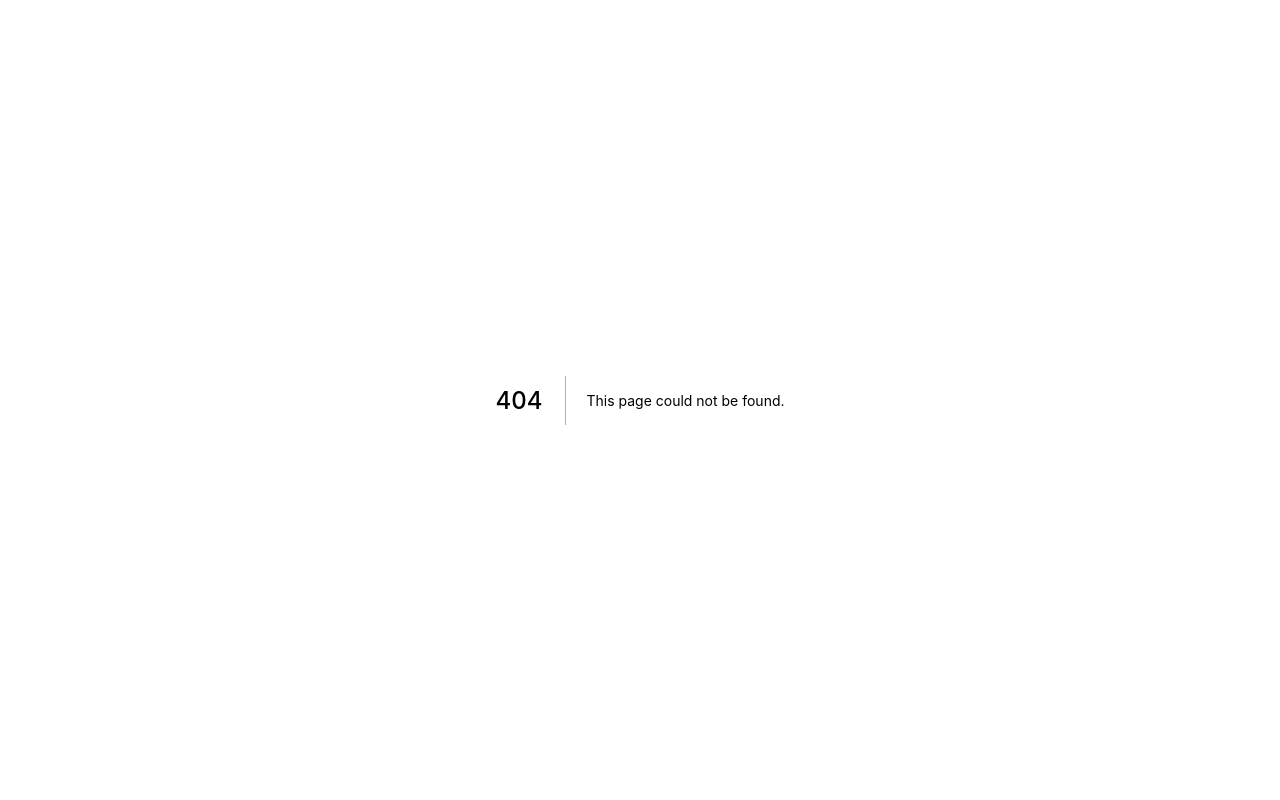
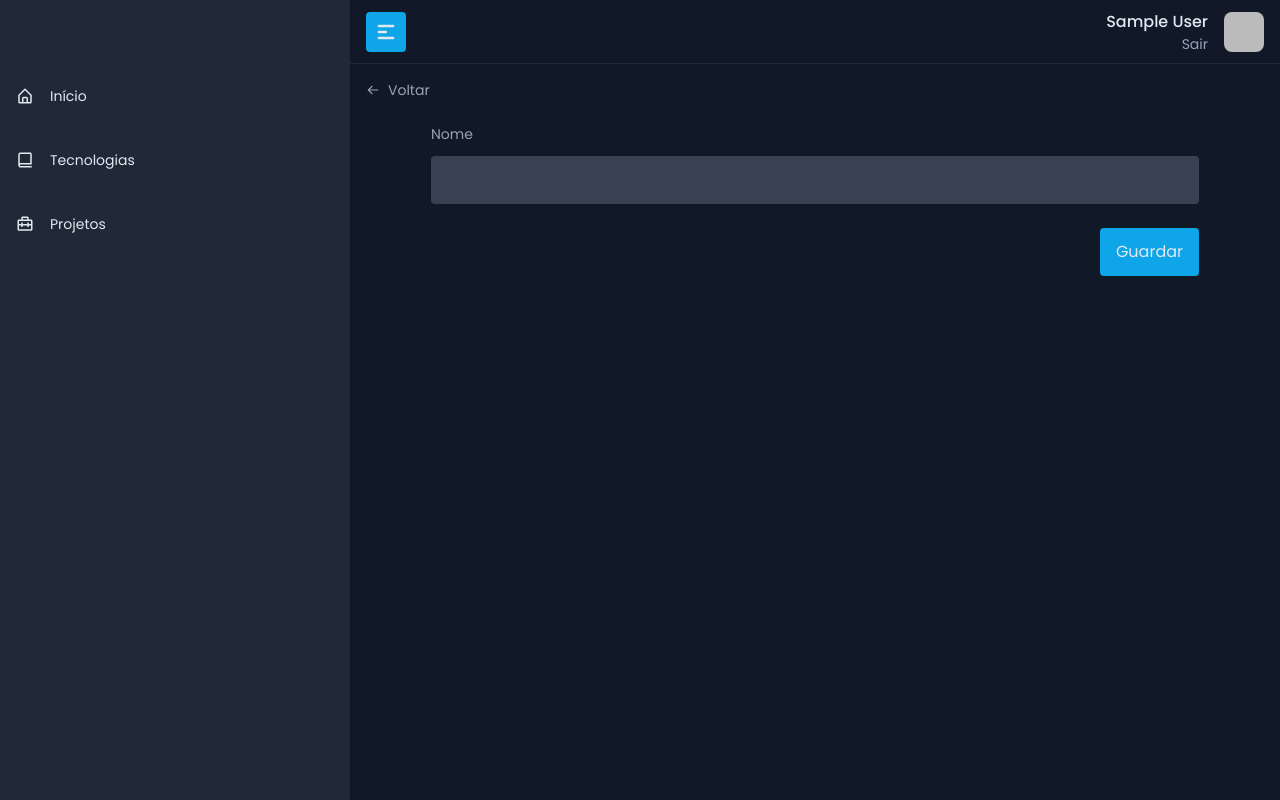
Before and after one commit to luizsp7m/instaject, a Next.js app: page /technologies/create in a window 1280 px wide. Before the commit this address had no page. Built offline with nearby package versions, Linux system fonts and the light colour scheme; no server answers; sample sign-in values are in the browser's storage.

Commit message:
Integração com o Firebase

```diff
--- a/package.json
+++ b/package.json
@@ -7,10 +7,12 @@
   },
   "dependencies": {
     "axios": "^0.27.2",
+    "firebase": "^9.8.2",
     "next": "latest",
     "next-auth": "^4.3.4",
     "react": "^17.0.2",
     "react-dom": "^17.0.2",
+    "react-hook-form": "^7.31.3",
     "react-icons": "^4.3.1"
   },
   "devDependencies": {
--- /dev/null
+++ b/src/components/Row.tsx
@@ -0,0 +1,17 @@
+import { AiOutlinePlus } from "react-icons/ai";
+
+export function Row() {
+  return (
+    <div className="flex justify-between items-center">
+      <h1 className="font-medium">Projetos</h1>
+
+      <div className="flex items-center gap-6">
+        <span className="text-sm text-slate-400">12 registros</span>
+        <button className="bg-sky-500 rounded h-12 px-4 flex items-center justify-center gap-2 focus:outline-none hover:bg-sky-400 transition-colors duration-200 focus:outline-none focus:ring-2 focus:ring-offset-2 focus:ring-offset-gray-800 focus:ring-sky-400 hover:bg-sky-400">
+          <AiOutlinePlus size={18} />
+          <span className="text-sm font-medium">Adicionar</span>
+        </button>
+      </div>
+    </div>
+  );
+}
--- /dev/null
+++ b/src/components/Table/TableItem.tsx
@@ -0,0 +1,19 @@
+export function TableItem() {
+  return (
+    <div className="flex items-center gap-8 px-6 py-3 border-b border-gray-800 hover:bg-gray-800 hover:cursor-pointer transition-colors duration-100">
+      <input
+        type="checkbox"
+      />
+
+      <img
+        className="h-10 w-10 object-cover rounded-full"
+        src="https://www.datocms-assets.com/63026/1651245604-mediafy-mobile.png"
+        alt=""
+      />
+
+      <span className="flex-1">TailwindCSS</span>
+
+      <time>01/06/2022</time>
+    </div>
+  );
+}
--- /dev/null
+++ b/src/components/Table/index.tsx
@@ -0,0 +1,11 @@
+import { TableItem } from "./TableItem";
+
+export function Table() {
+  return (
+    <div className="overflow-x-auto border border-gray-800 rounded-md text-sm text-gray-400">
+      {Array.from(Array(10), index => (
+        <TableItem key={index} />
+      ))}
+    </div>
+  );
+}
--- /dev/null
+++ b/src/lib/firebase.ts
@@ -0,0 +1,16 @@
+import { initializeApp } from "firebase/app";
+import { getFirestore } from "firebase/firestore";
+
+const firebaseConfig = {
+  apiKey: process.env.NEXT_PUBLIC_API_KEY,
+  authDomain: process.env.NEXT_PUBLIC_AUTH_DOMAIN,
+  projectId: process.env.NEXT_PUBLIC_PROJECT_ID,
+  storageBucket: process.env.NEXT_PUBLIC_STORAGE_BUCKET,
+  messagingSenderId: process.env.NEXT_PUBLIC_MESSAGING_SENDER_ID,
+  appId: process.env.NEXT_PUBLIC_APP_ID,
+};
+
+const app = initializeApp(firebaseConfig);
+const database = getFirestore(app);
+
+export { database };
--- a/src/pages/projects.tsx
+++ /dev/null
@@ -1,40 +0,0 @@
-import { GetServerSideProps } from "next";
-import { getSession } from "next-auth/react"
-import { Layout } from "../components/Layout";
-import { AiOutlinePlus } from "react-icons/ai";
-
-export default function Projects() {
-  return (
-    <Layout title="Projetos">
-      <div className="flex justify-between items-center">
-        <h1 className="font-medium">Projetos</h1>
-
-        <div className="flex items-center gap-6">
-          <span className="text-sm text-slate-400">12 registros</span>
-          <button className="bg-sky-500 rounded h-12 px-4 flex items-center justify-center gap-2 focus:outline-none hover:bg-sky-400 transition-colors duration-200 focus:outline-none focus:ring-2 focus:ring-offset-2 focus:ring-offset-gray-800 focus:ring-sky-400 hover:bg-sky-400">
-            <AiOutlinePlus size={18} />
-            <span className="text-sm font-medium">Adicionar</span>
-          </button>
-        </div>
-      </div>
-    </Layout>
-  );
-}
-
-export const getServerSideProps: GetServerSideProps = async (context) => {
-  const session = await getSession(context);
-
-  if (!session) {
-    return {
-      redirect: {
-        destination: "/",
-        permanent: false,
-      },
-    }
-  }
-
-  return {
-    props: {
-    },
-  }
-}
--- /dev/null
+++ b/src/pages/projects/index.tsx
@@ -0,0 +1,30 @@
+import { GetServerSideProps } from "next";
+import { getSession } from "next-auth/react"
+import { Layout } from "../../components/Layout";
+import { Row } from "../../components/Row";
+
+export default function Projects() {
+  return (
+    <Layout title="Projetos">
+      <Row />
+    </Layout>
+  );
+}
+
+export const getServerSideProps: GetServerSideProps = async (context) => {
+  const session = await getSession(context);
+
+  if (!session) {
+    return {
+      redirect: {
+        destination: "/",
+        permanent: false,
+      },
+    }
+  }
+
+  return {
+    props: {
+    },
+  }
+}
--- a/src/pages/technologies.tsx
+++ /dev/null
@@ -1,40 +0,0 @@
-import { GetServerSideProps } from "next";
-import { getSession } from "next-auth/react"
-import { Layout } from "../components/Layout";
-import { AiOutlinePlus } from "react-icons/ai";
-
-export default function Technologies() {
-  return (
-    <Layout title="Tecnologias">
-      <div className="flex justify-between items-center">
-        <h1 className="font-medium">Tecnologias</h1>
-
-        <div className="flex items-center gap-6">
-          <span className="text-sm text-slate-400">12 registros</span>
-          <button className="bg-sky-500 rounded h-12 px-4 flex items-center justify-center gap-2 focus:outline-none hover:bg-sky-400 transition-colors duration-200 focus:outline-none focus:ring-2 focus:ring-offset-2 focus:ring-offset-gray-800 focus:ring-sky-400 hover:bg-sky-400">
-            <AiOutlinePlus size={18} />
-            <span className="text-sm font-medium">Adicionar</span>
-          </button>
-        </div>
-      </div>
-    </Layout>
-  );
-}
-
-export const getServerSideProps: GetServerSideProps = async (context) => {
-  const session = await getSession(context);
-
-  if (!session) {
-    return {
-      redirect: {
-        destination: "/",
-        permanent: false,
-      },
-    }
-  }
-
-  return {
-    props: {
-    },
-  }
-}
--- /dev/null
+++ b/src/pages/technologies/create.tsx
@@ -0,0 +1,85 @@
+import { GetServerSideProps } from "next";
+import { getSession, useSession } from "next-auth/react"
+import { Layout } from "../../components/Layout";
+import { BiArrowBack } from "react-icons/bi";
+import { useForm, SubmitHandler } from "react-hook-form";
+import { addDoc, collection } from "firebase/firestore";
+import { database } from "../../lib/firebase";
+
+import Link from "next/link";
+import Router, { useRouter } from "next/router";
+
+type Inputs = {
+  name: string;
+};
+
+export default function Create() {
+  const { data: session } = useSession();
+  const { register, handleSubmit, formState: { errors, isSubmitting } } = useForm<Inputs>();
+
+  const Router = useRouter();
+
+  const createTechnology: SubmitHandler<Inputs> = async (data) => {
+    try {
+      const { name } = data;
+
+      const docRef = await addDoc(collection(database, "technologies"), {
+        name,
+        email: session?.user?.email,
+        created_at: new Date().toISOString(),
+      });
+
+      Router.push("/technologies");
+    } catch (error) {
+      console.error("Error adding document: ", error);
+    }
+  };
+
+  return (
+    <Layout title="Adicionar tecnologia">
+      <div className="flex">
+        <Link href={"/technologies"} passHref>
+          <a href="" className="flex items-center gap-2 text-sm text-gray-400 hover:underline">
+            <BiArrowBack />
+            <span>Voltar</span>
+          </a>
+        </Link>
+      </div>
+
+      <form onSubmit={handleSubmit(createTechnology)} className="flex flex-col max-w-3xl w-full mx-auto gap-6 items-end">
+        <div className="flex flex-col gap-3 w-full">
+          <label className="text-sm text-gray-400">Nome</label>
+          <input
+            className={`h-12 rounded bg-gray-700 px-4 text-sm text-gray-200 focus:outline-none ${errors.name && "ring-2 ring-red-400"}`}
+            {...register("name", {
+              required: true,
+            })}
+          />
+          {errors.name && <span className="text-sm text-red-300">Campo obrigatório</span>}
+        </div>
+
+        <button type="submit" className="bg-sky-500 rounded h-12 px-4 focus:outline-none hover:bg-sky-400 transition-colors duration-200 focus:outline-none focus:ring-2 focus:ring-offset-2 focus:ring-offset-gray-800 focus:ring-sky-400 hover:bg-sky-400">
+          { isSubmitting ? "Enviando..." : "Guardar" }
+        </button>
+      </form>
+    </Layout>
+  );
+}
+
+export const getServerSideProps: GetServerSideProps = async (context) => {
+  const session = await getSession(context);
+
+  if (!session) {
+    return {
+      redirect: {
+        destination: "/",
+        permanent: false,
+      },
+    }
+  }
+
+  return {
+    props: {
+    },
+  }
+}
--- /dev/null
+++ b/src/pages/technologies/index.tsx
@@ -0,0 +1,32 @@
+import { GetServerSideProps } from "next";
+import { getSession } from "next-auth/react"
+import { Layout } from "../../components/Layout";
+import { Row } from "../../components/Row";
+import { Table } from "../../components/Table";
+
+export default function Technologies() {
+  return (
+    <Layout title="Tecnologias">
+      <Row />
+      <Table />
+    </Layout>
+  );
+}
+
+export const getServerSideProps: GetServerSideProps = async (context) => {
+  const session = await getSession(context);
+
+  if (!session) {
+    return {
+      redirect: {
+        destination: "/",
+        permanent: false,
+      },
+    }
+  }
+
+  return {
+    props: {
+    },
+  }
+}
```
Also changed, not shown: 1 other file (tests, documents, lock files or other folders).
